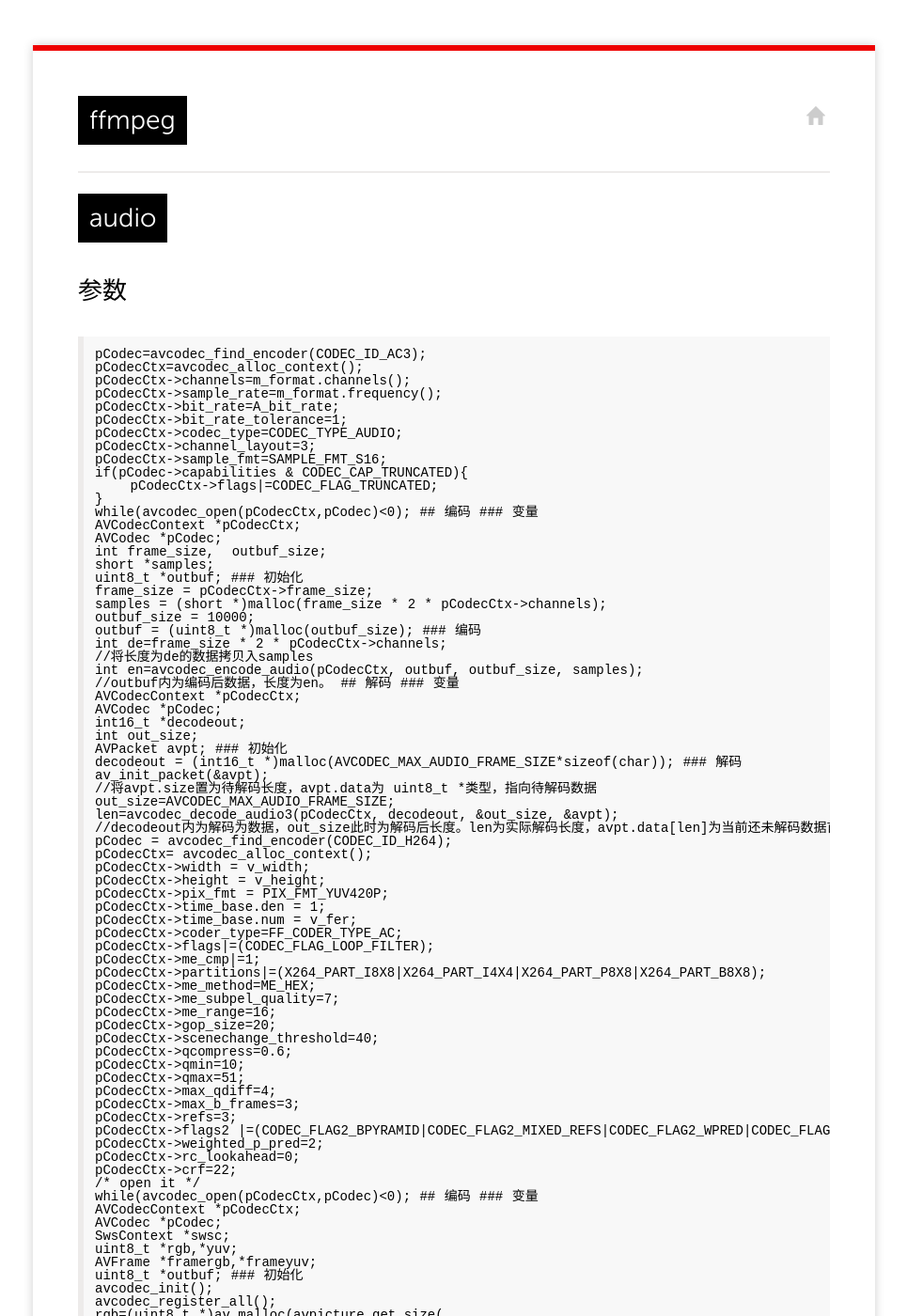
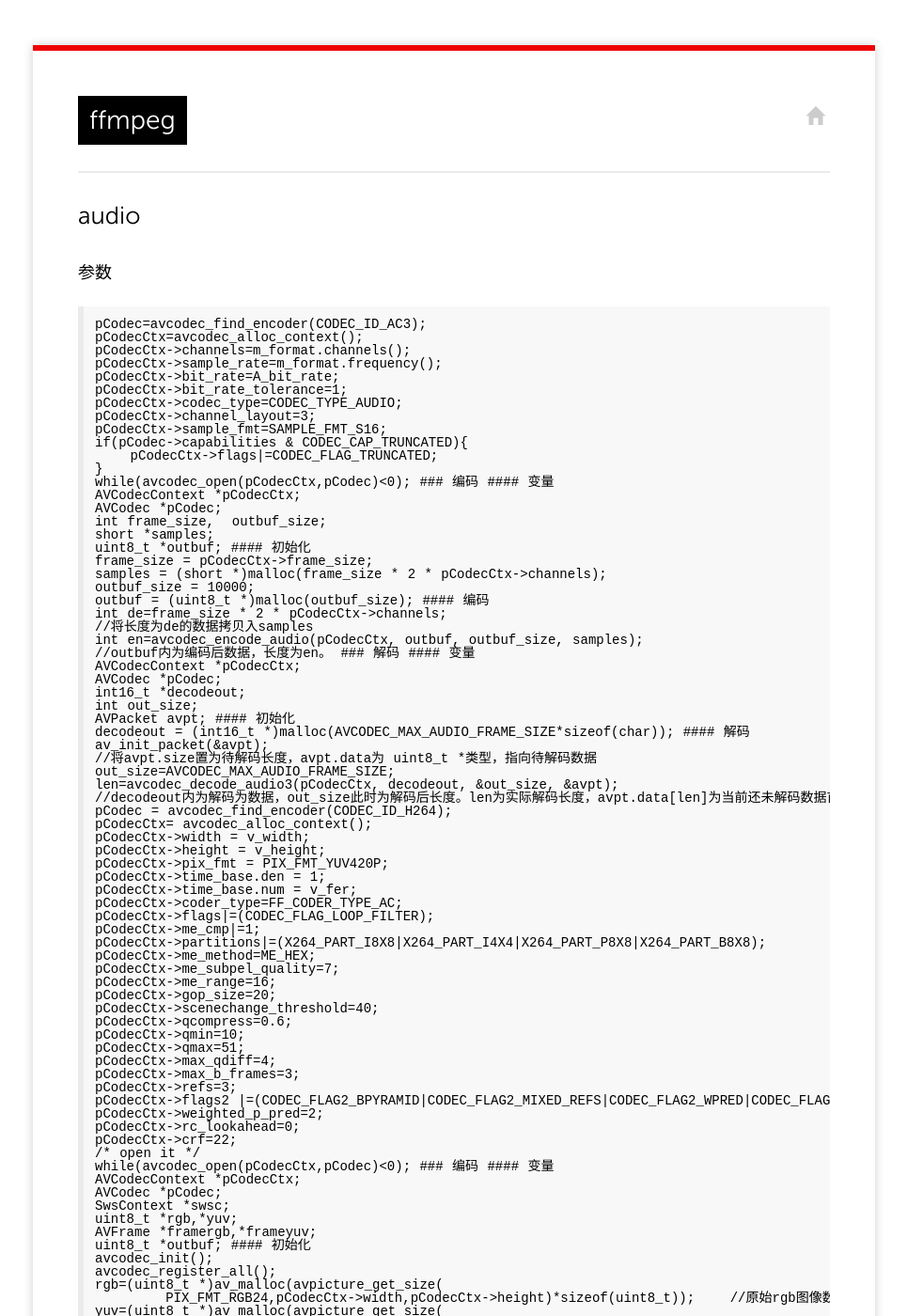
Before and after one commit to fmpdceudy/fmpdceudy.github.com, a Jekyll site: the page built from _posts/c++/2015-01-03-ffmpeg.md, in a window 1280 px wide and 1400 px high. Shown: the whole window at 94% size, without its empty margins (157-1122 px from the left). Built offline with Jekyll 4.4.1, drawn with Linux system fonts in a browser that asks for light colours; Markdown is read by kramdown in place of the engine named in the settings; some of the changed text lies outside the part shown.

```diff
--- a/_posts/c++/2015-01-03-ffmpeg.md
+++ b/_posts/c++/2015-01-03-ffmpeg.md
@@ -3,8 +3,8 @@ layout:     post
 title:      ffmpeg
 categories: c++
 ---
-#audio
-##参数
+##audio
+###参数
     pCodec=avcodec_find_encoder(CODEC_ID_AC3);
     pCodecCtx=avcodec_alloc_context();
     pCodecCtx->channels=m_format.channels();
@@ -18,40 +18,40 @@ categories: c++
         pCodecCtx->flags|=CODEC_FLAG_TRUNCATED;
     }
     while(avcodec_open(pCodecCtx,pCodec)<0);
-##编码
-###变量
+###编码
+####变量
     AVCodecContext *pCodecCtx;
     AVCodec *pCodec;
     int frame_size,  outbuf_size;
     short *samples;
     uint8_t *outbuf;
-###初始化
+####初始化
     frame_size = pCodecCtx->frame_size;
     samples = (short *)malloc(frame_size * 2 * pCodecCtx->channels);
     outbuf_size = 10000;
     outbuf = (uint8_t *)malloc(outbuf_size);
-###编码
+####编码
     int de=frame_size * 2 * pCodecCtx->channels;
     //将长度为de的数据拷贝入samples
     int en=avcodec_encode_audio(pCodecCtx, outbuf, outbuf_size, samples);
     //outbuf内为编码后数据，长度为en。
-##解码
-###变量
+###解码
+####变量
     AVCodecContext *pCodecCtx;
     AVCodec *pCodec;
     int16_t *decodeout;
     int out_size;
     AVPacket avpt;
-###初始化
+####初始化
     decodeout = (int16_t *)malloc(AVCODEC_MAX_AUDIO_FRAME_SIZE*sizeof(char));
-###解码
+####解码
     av_init_packet(&avpt);
     //将avpt.size置为待解码长度，avpt.data为 uint8_t *类型，指向待解码数据
     out_size=AVCODEC_MAX_AUDIO_FRAME_SIZE;
     len=avcodec_decode_audio3(pCodecCtx, decodeout, &out_size, &avpt);
     //decodeout内为解码为数据，out_size此时为解码后长度。len为实际解码长度，avpt.data[len]为当前还未解码数据首地址。
-#video
-##参数
+##video
+###参数
     pCodec = avcodec_find_encoder(CODEC_ID_H264);
     pCodecCtx= avcodec_alloc_context();
     pCodecCtx->width = v_width;
@@ -80,15 +80,15 @@ categories: c++
     pCodecCtx->crf=22;
     /* open it */
     while(avcodec_open(pCodecCtx,pCodec)<0);
-##编码
-###变量
+###编码
+####变量
     AVCodecContext *pCodecCtx;
     AVCodec *pCodec;
     SwsContext *swsc;
     uint8_t *rgb,*yuv;
     AVFrame *framergb,*frameyuv;
     uint8_t *outbuf;
-###初始化
+####初始化
     avcodec_init();
     avcodec_register_all();
     rgb=(uint8_t *)av_malloc(avpicture_get_size(
@@ -103,20 +103,20 @@ categories: c++
                         pCodecCtx->width,pCodecCtx->height, pCodecCtx->pix_fmt,
                         SWS_BICUBIC,NULL,NULL,NULL);                                 //rgb转YUV
     outbuf=(uint8_t *)malloc(1000000);
-###编码
+####编码
     //将原始rgb图像数据置入rgb中，顺序为先横后竖。
     sws_scale(swsc,framergb->data,framergb->linesize,0,200,frameyuv->data,frameyuv->linesize);
     int size=avcodec_encode_video(pCodecCtx,outbuf,1000000,frameyuv);
     //size为编码后长度，outbuf为编码后数据。
-##解码
-###变量
+###解码
+####变量
     AVCodecContext *pCodecCtx;
     AVCodec *pCodec;
     SwsContext *swsc;
     uint8_t *rgb;
     AVFrame *framergb,*frameyuv;
     AVPacket pack;
-###初始化
+####初始化
     avcodec_init();
     avcodec_register_all();
     rgb=(uint8_t *)av_malloc(avpicture_get_size(
@@ -127,14 +127,14 @@ categories: c++
     swsc=sws_getContext(pCodecCtx->width,pCodecCtx->height,pCodecCtx->pix_fmt,
                         pCodecCtx->width,pCodecCtx->height, PIX_FMT_RGB24,
                         SWS_BICUBIC,NULL,NULL,NULL);
-###解码
+####解码
     av_init_packet(&pack);
     //pack.size为待解码数据长度，pack.data为待解码数据。
     int size=avcodec_decode_video2(pCodecCtx,frameyuv,&got,&pack);
     //got为1时说明获得yuv图片，数据在frameyuv->data中，size为实际解码长度，pack.data[size]为未解码数据首地址。
     sws_scale(swsc,frameyuv->data,frameyuv->linesize,0,200,framergb->data,framergb->linesize);
     //将yuv数据转为rgb数据，数据存放于rgb中。
-#ffmpeg内部锁管理（qt下）
+##ffmpeg内部锁管理（qt下）
     int cb(void **mutex, enum AVLockOp op)
     {
         switch(op){
```
